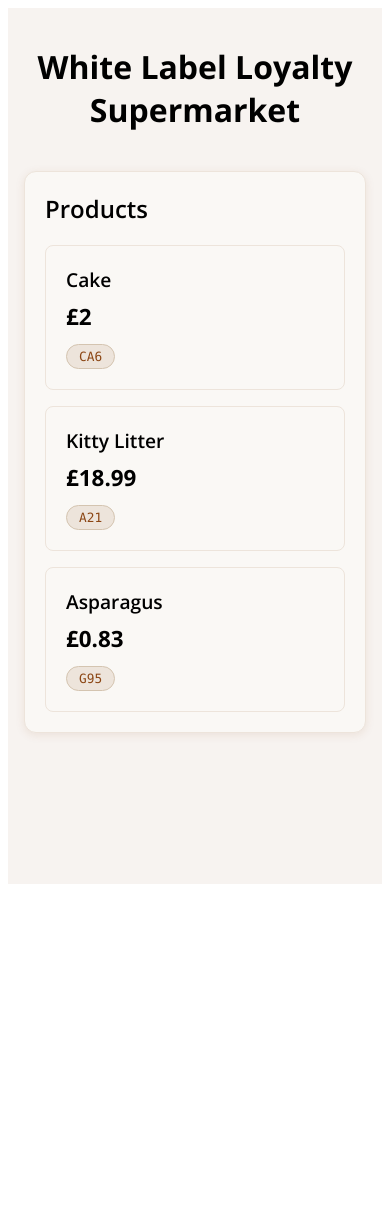
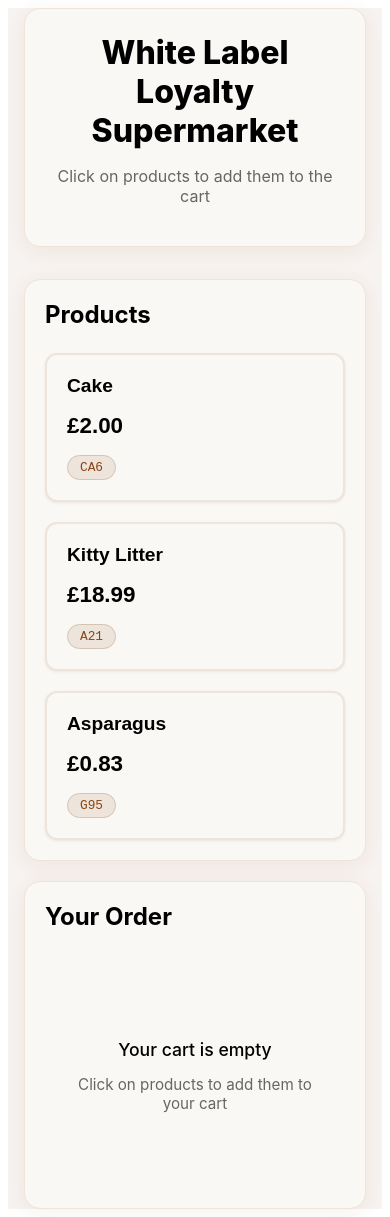
Before and after one commit to AbimbolaBakare/abimbola-white-label-loyalty-checkout-app, a React (Vite) app: page / in a window 390 px wide. Before the commit the page ends 892 px from the top, so only its background shows below. Built offline with nearby package versions, Linux system fonts and the light colour scheme.

Commit message:
Feat: Create ProductCard and CartItem components and add cart functionality

```diff
--- a/src/App.module.css
+++ b/src/App.module.css
@@ -1,85 +1,170 @@
-.container {
-  padding: 20px;
-  max-width: 500px;
-  margin: 0 auto;
-  font-family: "Open Sans", sans-serif;
+.app {
+  min-height: 100vh;
   background: #f7f3f0;
-  min-height: 100vh;
+  font-family: -apple-system, BlinkMacSystemFont, "Segoe UI", Roboto, sans-serif;
   color: #000000;
 }
 
-.title {
-  color: #000000;
+.header {
   text-align: center;
-  margin-bottom: 40px;
-  font-size: 2.5rem;
-  font-weight: 700;
+  margin-bottom: 48px;
+  background: #faf8f5;
+  padding: 40px;
+  border-radius: 16px;
+  box-shadow: 0 4px 20px rgba(139, 69, 19, 0.08);
+  border: 1px solid #ede4db;
+  max-width: 1200px;
+  margin: 0 auto 48px auto;
 }
 
-.productsSection {
+.title {
+  font-size: 3rem;
+  font-weight: 800;
+  margin: 0 0 16px 0;
+  color: #000000;
+}
+
+.subtitle {
+  color: #666666;
+  font-size: 1.2rem;
+  font-weight: 400;
+}
+
+.mainContent {
+  display: grid;
+  grid-template-columns: 1fr 1fr;
+  gap: 40px;
+  align-items: start;
+  max-width: 1200px;
+  margin: 0 auto;
+  padding: 0 20px;
+}
+
+.productsSection,
+.cartSection {
   background: #faf8f5;
-  border-radius: 12px;
-  padding: 24px;
-  box-shadow: 0 2px 10px rgba(139, 69, 19, 0.1);
+  border-radius: 16px;
+  padding: 32px;
+  box-shadow: 0 4px 20px rgba(139, 69, 19, 0.08);
   border: 1px solid #ede4db;
 }
 
 .sectionTitle {
+  margin: 0 0 24px 0;
+  font-size: 1.8rem;
+  font-weight: 700;
   color: #000000;
-  margin: 0 0 20px 0;
-  font-size: 1.5rem;
-  font-weight: 600;
 }
 
-.productsList {
+.productsGrid {
   display: grid;
-  gap: 16px;
+  gap: 20px;
 }
 
-.productItem {
-  border: 1px solid #ede4db;
-  border-radius: 8px;
-  padding: 20px;
-  background: #faf8f5;
+.cartHeader {
+  display: flex;
+  justify-content: space-between;
+  align-items: center;
+  margin-bottom: 24px;
 }
 
-.productName {
-  font-size: 1.2rem;
+.clearButton {
+  background: #d2691e;
+  color: white;
+  border: none;
+  padding: 10px 20px;
+  border-radius: 8px;
+  cursor: pointer;
+  font-size: 0.9rem;
   font-weight: 600;
-  color: #000000;
-  margin-bottom: 8px;
+  transition: all 0.2s;
 }
 
-.productPrice {
-  font-size: 1.4rem;
+.clearButton:hover {
+  background: #cd853f;
+  transform: translateY(-1px);
+}
+
+.emptyCart {
+  text-align: center;
+  padding: 60px 20px;
+  color: #666666;
+}
+
+.emptyMessage {
+  margin: 0 0 8px 0;
+  font-size: 1.1rem;
+  font-weight: 500;
+  color: #000000;
+}
+
+.emptySubtext {
+  font-size: 0.95rem;
+  color: #666666;
+}
+
+.cartItems {
+  margin-bottom: 24px;
+}
+
+.totalSection {
+  border-top: 2px solid #ede4db;
+  padding-top: 24px;
+}
+
+.total {
+  font-size: 1.5rem;
   font-weight: bold;
   color: #000000;
-  margin-bottom: 12px;
-}
-
-.productCode {
-  display: inline-block;
-  font-family: "Monaco", "Menlo", monospace;
-  font-weight: 500;
-  color: #8b4513;
-  background: #ede4db;
-  font-size: 0.8rem;
-  padding: 4px 12px;
-  border-radius: 20px;
-  border: 1px solid #d4c4b0;
+  text-align: right;
 }
 
 /* Responsiveness */
+@media (max-width: 1024px) {
+  .mainContent {
+    gap: 30px;
+    padding: 0 16px;
+  }
+
+  .productsSection,
+  .cartSection {
+    padding: 24px;
+  }
+}
+
 @media (max-width: 768px) {
-  .container {
-    padding: 16px;
+  .mainContent {
+    grid-template-columns: 1fr;
+    gap: 20px;
+  }
+
+  .header {
+    margin: 0 16px 32px 16px;
+    padding: 24px;
   }
 
   .title {
     font-size: 2rem;
   }
 
-  .productsSection {
+  .subtitle {
+    font-size: 1rem;
+  }
+
+  .cartHeader {
+    flex-direction: column;
+    gap: 16px;
+    align-items: stretch;
+  }
+}
+
+@media (max-width: 480px) {
+  .productsSection,
+  .cartSection {
     padding: 20px;
   }
+
+  .sectionTitle {
+    font-size: 1.5rem;
+  }
 }
--- a/src/App.tsx
+++ b/src/App.tsx
@@ -1,24 +1,126 @@
-import React from "react";
+import React, { useState } from "react";
 import { PRODUCTS } from "./data/products";
+import type { Product, CartItem } from "./types";
+import ProductCard from "./components/ProductCard";
+import CartItemComponent from "./components/CartItem";
 import styles from "./App.module.css";
 
 const App: React.FC = () => {
+  const [cartItems, setCartItems] = useState<CartItem[]>([]);
+
+  const addProduct = (product: Product) => {
+    setCartItems((prev) => {
+      const existingItem = prev.find(
+        (item) => item.product.code === product.code
+      );
+
+      if (existingItem) {
+        return prev.map((item) =>
+          item.product.code === product.code
+            ? { ...item, quantity: item.quantity + 1 }
+            : item
+        );
+      }
+
+      return [...prev, { product, quantity: 1 }];
+    });
+  };
+
+  const increaseQuantity = (code: string) => {
+    setCartItems((prev) =>
+      prev.map((item) =>
+        item.product.code === code
+          ? { ...item, quantity: item.quantity + 1 }
+          : item
+      )
+    );
+  };
+
+  const decreaseQuantity = (code: string) => {
+    setCartItems((prev) =>
+      prev
+        .map((item) =>
+          item.product.code === code
+            ? { ...item, quantity: item.quantity - 1 }
+            : item
+        )
+        .filter((item) => item.quantity > 0)
+    );
+  };
+
+  const clearCart = () => {
+    setCartItems([]);
+  };
+
+  const total = cartItems.reduce(
+    (sum, item) => sum + item.quantity * item.product.price,
+    0
+  );
+
   return (
-    <div className={styles.container}>
+    <div className={styles.app}>
+      <header className={styles.header}>
         <h1 className={styles.title}>White Label Loyalty Supermarket</h1>
+        <p className={styles.subtitle}>
+          Click on products to add them to the cart
+        </p>
+      </header>
 
+      <main className={styles.mainContent}>
         <section className={styles.productsSection}>
           <h2 className={styles.sectionTitle}>Products</h2>
-        <div className={styles.productsList}>
+          <div className={styles.productsGrid}>
             {PRODUCTS.map((product) => (
-            <div key={product.code} className={styles.productItem}>
-              <div className={styles.productName}>{product.name}</div>
-              <div className={styles.productPrice}>£{product.price}</div>
-              <div className={styles.productCode}>{product.code}</div>
-            </div>
+              <ProductCard
+                key={product.code}
+                product={product}
+                onAddProduct={addProduct}
+              />
             ))}
           </div>
         </section>
+
+        <section className={styles.cartSection}>
+          <div className={styles.cartHeader}>
+            <h2 className={styles.sectionTitle}>Your Order</h2>
+            {cartItems.length > 0 && (
+              <button
+                onClick={clearCart}
+                className={styles.clearButton}
+                aria-label="Clear all items from cart"
+              >
+                Clear Cart
+              </button>
+            )}
+          </div>
+
+          {cartItems.length === 0 ? (
+            <div className={styles.emptyCart}>
+              <p className={styles.emptyMessage}>Your cart is empty</p>
+              <p className={styles.emptySubtext}>
+                Click on products to add them to your cart
+              </p>
+            </div>
+          ) : (
+            <>
+              <div className={styles.cartItems}>
+                {cartItems.map((item) => (
+                  <CartItemComponent
+                    key={item.product.code}
+                    item={item}
+                    onIncrease={() => increaseQuantity(item.product.code)}
+                    onDecrease={() => decreaseQuantity(item.product.code)}
+                  />
+                ))}
+              </div>
+
+              <div className={styles.totalSection}>
+                <div className={styles.total}>Total: £{total.toFixed(2)}</div>
+              </div>
+            </>
+          )}
+        </section>
+      </main>
     </div>
   );
 };
--- /dev/null
+++ b/src/components/CartItem/CartItem.module.css
@@ -0,0 +1,103 @@
+.cartItem {
+  display: grid;
+  grid-template-columns: 1fr auto auto;
+  align-items: center;
+  gap: 16px;
+  padding: 20px 0;
+  border-bottom: 1px solid #ede4db;
+}
+
+.cartItem:last-child {
+  border-bottom: none;
+}
+
+.itemDetails {
+  display: flex;
+  flex-direction: column;
+  gap: 4px;
+}
+
+.itemName {
+  font-weight: 600;
+  font-size: 1.1rem;
+  color: #000000;
+}
+
+.itemCode {
+  font-size: 0.85rem;
+  color: #666666;
+  font-family: monospace;
+}
+
+.quantityControls {
+  display: flex;
+  align-items: center;
+  gap: 12px;
+  background: #f5f2ee;
+  padding: 8px;
+  border-radius: 8px;
+}
+
+.quantityButton {
+  border: none;
+  width: 32px;
+  height: 32px;
+  border-radius: 6px;
+  cursor: pointer;
+  display: flex;
+  align-items: center;
+  justify-content: center;
+  font-size: 1.2rem;
+  font-weight: bold;
+  transition: all 0.2s;
+  color: white;
+}
+
+.decreaseButton {
+  background: #d32f2f;
+}
+
+.decreaseButton:hover {
+  background: #b71c1c;
+}
+
+.increaseButton {
+  background: #8b4513;
+}
+
+.increaseButton:hover {
+  background: #a0522d;
+}
+
+.quantity {
+  min-width: 24px;
+  text-align: center;
+  font-weight: 600;
+  font-size: 1.1rem;
+  color: #000000;
+}
+
+.itemPrice {
+  font-weight: 600;
+  color: #000000;
+  font-size: 1.2rem;
+  text-align: right;
+  min-width: 80px;
+}
+
+@media (max-width: 768px) {
+  .cartItem {
+    grid-template-columns: 1fr;
+    gap: 12px;
+    text-align: center;
+    padding: 16px 0;
+  }
+
+  .quantityControls {
+    justify-content: center;
+  }
+
+  .itemPrice {
+    text-align: center;
+  }
+}
--- /dev/null
+++ b/src/components/CartItem/CartItem.tsx
@@ -0,0 +1,48 @@
+import React from "react";
+import type { CartItem as CartItemType } from "../../types";
+import styles from "./CartItem.module.css";
+
+interface CartItemProps {
+  item: CartItemType;
+  onIncrease: () => void;
+  onDecrease: () => void;
+}
+
+const CartItem: React.FC<CartItemProps> = ({
+  item,
+  onIncrease,
+  onDecrease,
+}) => {
+  const itemTotal = item.quantity * item.product.price;
+
+  return (
+    <div className={styles.cartItem}>
+      <div className={styles.itemDetails}>
+        <div className={styles.itemName}>{item.product.name}</div>
+        <div className={styles.itemCode}>({item.product.code})</div>
+      </div>
+
+      <div className={styles.quantityControls}>
+        <button
+          onClick={onDecrease}
+          className={`${styles.quantityButton} ${styles.decreaseButton}`}
+          aria-label={`Remove one ${item.product.name}`}
+        >
+          −
+        </button>
+        <span className={styles.quantity}>{item.quantity}</span>
+        <button
+          onClick={onIncrease}
+          className={`${styles.quantityButton} ${styles.increaseButton}`}
+          aria-label={`Add one ${item.product.name}`}
+        >
+          +
+        </button>
+      </div>
+
+      <div className={styles.itemPrice}>£{itemTotal.toFixed(2)}</div>
+    </div>
+  );
+};
+
+export default CartItem;
--- /dev/null
+++ b/src/components/CartItem/index.ts
@@ -0,0 +1 @@
+export { default } from "./CartItem";
--- /dev/null
+++ b/src/components/ProductCard/ProductCard.module.css
@@ -0,0 +1,59 @@
+.productCard {
+  display: block;
+  width: 100%;
+  background: #faf8f5;
+  border: 2px solid #ede4db;
+  border-radius: 12px;
+  padding: 24px;
+  cursor: pointer;
+  transition: all 0.2s ease;
+  text-align: left;
+  box-shadow: 0 1px 3px rgba(139, 69, 19, 0.1);
+}
+
+.productCard:hover {
+  border-color: #8b4513;
+  transform: translateY(-4px);
+  box-shadow: 0 8px 25px rgba(139, 69, 19, 0.15);
+  background: #f5f2ee;
+}
+
+.productName {
+  font-size: 1.3rem;
+  font-weight: 600;
+  color: #000000;
+  margin-bottom: 16px;
+}
+
+.productPrice {
+  font-size: 1.6rem;
+  font-weight: bold;
+  color: #000000;
+  margin-bottom: 16px;
+}
+
+.productCode {
+  display: inline-block;
+  font-family: monospace;
+  font-weight: 500;
+  color: #8b4513;
+  background: #ede4db;
+  font-size: 0.8rem;
+  padding: 4px 12px;
+  border-radius: 20px;
+  border: 1px solid #d4c4b0;
+}
+
+@media (max-width: 768px) {
+  .productCard {
+    padding: 20px;
+  }
+
+  .productName {
+    font-size: 1.2rem;
+  }
+
+  .productPrice {
+    font-size: 1.4rem;
+  }
+}
--- /dev/null
+++ b/src/components/ProductCard/ProductCard.tsx
@@ -0,0 +1,24 @@
+import React from "react";
+import type { Product } from "../../types";
+import styles from "./ProductCard.module.css";
+
+interface ProductCardProps {
+  product: Product;
+  onAddProduct: (product: Product) => void;
+}
+
+const ProductCard: React.FC<ProductCardProps> = ({ product, onAddProduct }) => {
+  return (
+    <button
+      className={styles.productCard}
+      onClick={() => onAddProduct(product)}
+      aria-label={`Add ${product.name} to cart, £${product.price.toFixed(2)}`}
+    >
+      <div className={styles.productName}>{product.name}</div>
+      <div className={styles.productPrice}>£{product.price.toFixed(2)}</div>
+      <div className={styles.productCode}>{product.code}</div>
+    </button>
+  );
+};
+
+export default ProductCard;
--- /dev/null
+++ b/src/components/ProductCard/index.ts
@@ -0,0 +1 @@
+export { default } from "./ProductCard";
```
Lines whose indentation alone changed are shown as unchanged.
